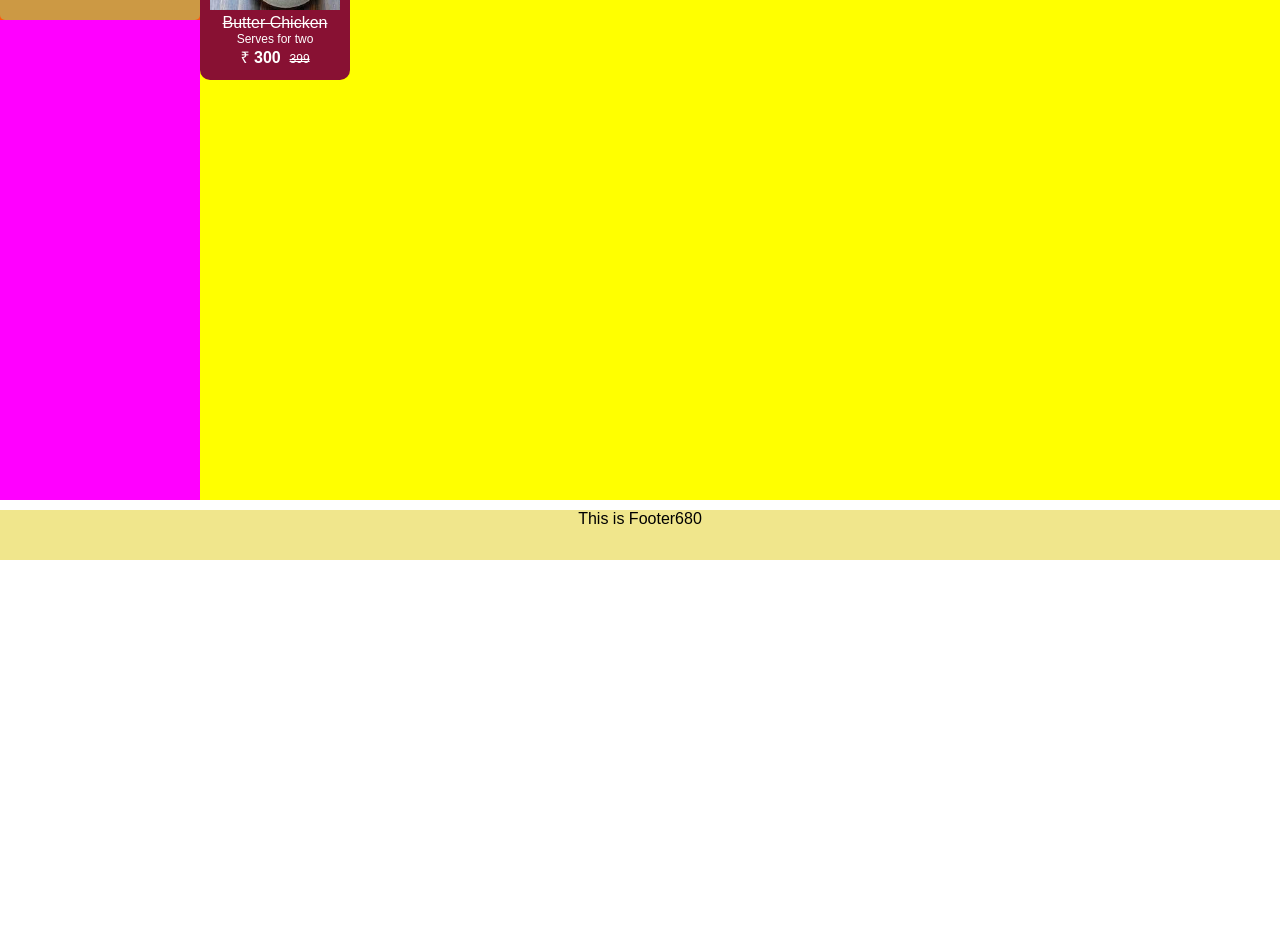
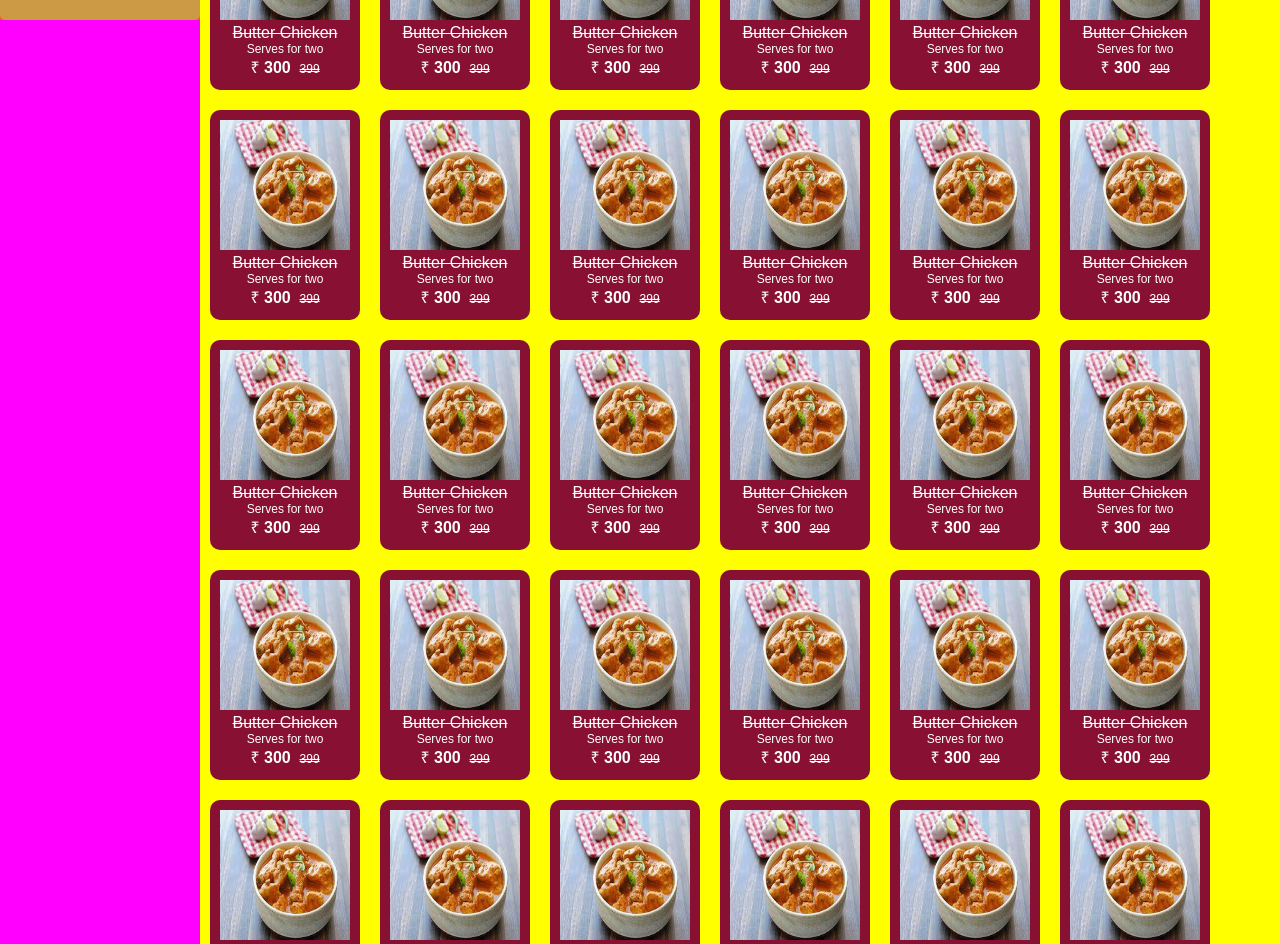
Before and after one commit to anurag97en/my-app, a React (Create React App) app: page /hotel_booking/book_food in a window 1280 px wide. Shown: the part 240-1184 px from the top of the page. Before the commit the page ends 800 px from the top, so only its background shows below. Built offline with nearby package versions, Linux system fonts and the light colour scheme.

Commit message:
Table chair design added

```diff
--- a/src/components/HotelBooking/FoodCard/index.js
+++ b/src/components/HotelBooking/FoodCard/index.js
@@ -7,6 +7,7 @@ let parentCard = {
   borderRadius: "10px",
   textAlign: "center",
   color: "white",
+  margin:"10px"
 };
 
 let subTitleStyle = { fontSize: "12px" };
--- /dev/null
+++ b/src/components/HotelBooking/TableSeating/LeftChair.js
@@ -0,0 +1,49 @@
+import React from "react";
+import chair from "../../../assets/svg/chair.svg";
+let parentCard = {
+  width: "150px",
+  height: "210px",
+  backgroundColor: "#881133",
+  borderRadius: "10px",
+  textAlign: "center",
+  color: "white",
+};
+
+let subTitleStyle = { fontSize: "12px" };
+let priceStyle = { fontWeight: "bold" };
+let mrpStyle = { textDecorationStyle: "double", fontSize: "12px" };
+const LeftChair = (props) => {
+  return (
+    <div>
+      <div>
+        <img
+          height="20px"
+          width="20px"
+          src={chair}
+          alt="butterChicken"
+          style={{ marginTop: "10px", transform: "rotate(-90deg)" }}
+        />
+      </div>
+      <div>
+        <img
+          height="20px"
+          width="20px"
+          src={chair}
+          alt="butterChicken"
+          style={{ marginTop: "10px", transform: "rotate(-90deg)" }}
+        />
+      </div>
+      <div>
+        <img
+          height="20px"
+          width="20px"
+          src={chair}
+          alt="butterChicken"
+          style={{ marginTop: "10px", transform: "rotate(-90deg)" }}
+        />
+      </div>
+    </div>
+  );
+};
+
+export default LeftChair;
--- /dev/null
+++ b/src/components/HotelBooking/TableSeating/RightChair.js
@@ -0,0 +1,49 @@
+import React from "react";
+import chair from "../../../assets/svg/chair.svg";
+let parentCard = {
+  width: "150px",
+  height: "210px",
+  backgroundColor: "#881133",
+  borderRadius: "10px",
+  textAlign: "center",
+  color: "white",
+};
+
+let subTitleStyle = { fontSize: "12px" };
+let priceStyle = { fontWeight: "bold" };
+let mrpStyle = { textDecorationStyle: "double", fontSize: "12px" };
+const RightChair = (props) => {
+  return (
+    <div>
+      <div>
+        <img
+          height="20px"
+          width="20px"
+          src={chair}
+          alt="butterChicken"
+          style={{ marginTop: "10px", transform: "rotate(90deg)" }}
+        />
+      </div>
+      <div>
+        <img
+          height="20px"
+          width="20px"
+          src={chair}
+          alt="butterChicken"
+          style={{ marginTop: "10px", transform: "rotate(90deg)" }}
+        />
+      </div>
+      <div>
+        <img
+          height="20px"
+          width="20px"
+          src={chair}
+          alt="butterChicken"
+          style={{ marginTop: "10px", transform: "rotate(90deg)" }}
+        />
+      </div>
+    </div>
+  );
+};
+
+export default RightChair;
--- /dev/null
+++ b/src/components/HotelBooking/TableSeating/index.js
@@ -0,0 +1,29 @@
+import React from "react";
+import chair from "../../../assets/svg/chair.svg";
+import LeftChair from "./LeftChair";
+import RightChair from "./RightChair";
+let parentCard = { display: "flex", flex: "wrap", padding:"10px" };
+let table = {
+  width: "50px",
+  height: "105px",
+  backgroundColor: "#881133",
+  borderRadius: "10px",
+  textAlign: "center",
+  color: "white",
+};
+
+let subTitleStyle = { fontSize: "12px" };
+let priceStyle = { fontWeight: "bold" };
+let mrpStyle = { textDecorationStyle: "double", fontSize: "12px" };
+
+export const TableSeating = (props) => {
+  return (
+    <div style={parentCard}>
+      <LeftChair />
+      <div style={table}>
+
+      </div>
+      <RightChair/>
+    </div>
+  );
+};
--- a/src/routes/HotelBooking/BookFood/index.js
+++ b/src/routes/HotelBooking/BookFood/index.js
@@ -3,8 +3,193 @@ import { PopOver } from "../../../components/ReusableComponents/PopOver";
 import { FoodCard } from "../../../components/HotelBooking/FoodCard";
 const BookFood = () => {
   return (
-    <div >
-    <FoodCard title="Butter Chicken" price="300" subTitle="Serves for two" mrp="399"/>
+    <div style={{ display: "flex", flexWrap: "wrap" }}>
+      <FoodCard
+        title="Butter Chicken"
+        price="300"
+        subTitle="Serves for two"
+        mrp="399"
+      />
+      <FoodCard
+        title="Butter Chicken"
+        price="300"
+        subTitle="Serves for two"
+        mrp="399"
+      />
+      <FoodCard
+        title="Butter Chicken"
+        price="300"
+        subTitle="Serves for two"
+        mrp="399"
+      />
+      <FoodCard
+        title="Butter Chicken"
+        price="300"
+        subTitle="Serves for two"
+        mrp="399"
+      />
+      <FoodCard
+        title="Butter Chicken"
+        price="300"
+        subTitle="Serves for two"
+        mrp="399"
+      />
+      <FoodCard
+        title="Butter Chicken"
+        price="300"
+        subTitle="Serves for two"
+        mrp="399"
+      />
+      <FoodCard
+        title="Butter Chicken"
+        price="300"
+        subTitle="Serves for two"
+        mrp="399"
+      />
+      <FoodCard
+        title="Butter Chicken"
+        price="300"
+        subTitle="Serves for two"
+        mrp="399"
+      />
+      <FoodCard
+        title="Butter Chicken"
+        price="300"
+        subTitle="Serves for two"
+        mrp="399"
+      />
+      <FoodCard
+        title="Butter Chicken"
+        price="300"
+        subTitle="Serves for two"
+        mrp="399"
+      />
+      <FoodCard
+        title="Butter Chicken"
+        price="300"
+        subTitle="Serves for two"
+        mrp="399"
+      />
+      <FoodCard
+        title="Butter Chicken"
+        price="300"
+        subTitle="Serves for two"
+        mrp="399"
+      />
+      <FoodCard
+        title="Butter Chicken"
+        price="300"
+        subTitle="Serves for two"
+        mrp="399"
+      />
+      <FoodCard
+        title="Butter Chicken"
+        price="300"
+        subTitle="Serves for two"
+        mrp="399"
+      />
+      <FoodCard
+        title="Butter Chicken"
+        price="300"
+        subTitle="Serves for two"
+        mrp="399"
+      />
+      <FoodCard
+        title="Butter Chicken"
+        price="300"
+        subTitle="Serves for two"
+        mrp="399"
+      />
+      <FoodCard
+        title="Butter Chicken"
+        price="300"
+        subTitle="Serves for two"
+        mrp="399"
+      />
+      <FoodCard
+        title="Butter Chicken"
+        price="300"
+        subTitle="Serves for two"
+        mrp="399"
+      />
+      <FoodCard
+        title="Butter Chicken"
+        price="300"
+        subTitle="Serves for two"
+        mrp="399"
+      />
+      <FoodCard
+        title="Butter Chicken"
+        price="300"
+        subTitle="Serves for two"
+        mrp="399"
+      />
+      <FoodCard
+        title="Butter Chicken"
+        price="300"
+        subTitle="Serves for two"
+        mrp="399"
+      />
+      <FoodCard
+        title="Butter Chicken"
+        price="300"
+        subTitle="Serves for two"
+        mrp="399"
+      />
+      <FoodCard
+        title="Butter Chicken"
+        price="300"
+        subTitle="Serves for two"
+        mrp="399"
+      />
+      <FoodCard
+        title="Butter Chicken"
+        price="300"
+        subTitle="Serves for two"
+        mrp="399"
+      />
+      <FoodCard
+        title="Butter Chicken"
+        price="300"
+        subTitle="Serves for two"
+        mrp="399"
+      />
+      <FoodCard
+        title="Butter Chicken"
+        price="300"
+        subTitle="Serves for two"
+        mrp="399"
+      />
+      <FoodCard
+        title="Butter Chicken"
+        price="300"
+        subTitle="Serves for two"
+        mrp="399"
+      />
+      <FoodCard
+        title="Butter Chicken"
+        price="300"
+        subTitle="Serves for two"
+        mrp="399"
+      />
+      <FoodCard
+        title="Butter Chicken"
+        price="300"
+        subTitle="Serves for two"
+        mrp="399"
+      />
+      <FoodCard
+        title="Butter Chicken"
+        price="300"
+        subTitle="Serves for two"
+        mrp="399"
+      />
+      <FoodCard
+        title="Butter Chicken"
+        price="300"
+        subTitle="Serves for two"
+        mrp="399"
+      />
     </div>
   );
 };
--- a/src/routes/HotelBooking/BookSeat/index.js
+++ b/src/routes/HotelBooking/BookSeat/index.js
@@ -1,20 +1,30 @@
 import React from "react";
 import { PopOver } from "../../../components/ReusableComponents/PopOver";
-import Chair from "../../../assets/svg/chair.svg"
+// import Chair from "../../../assets/svg/chair.svg"
+import { TableSeating } from "../../../components/HotelBooking/TableSeating";
 const BookSeat = () => {
   return (
-    <div >
-    This is my book seat component
-    <img
-        height="130px"
-        width="130px"
-        src={Chair}
-        alt="butterChicken"
-        style={{ marginTop: "10px" }}
-      />
-    {/* {} */}
-    {/* <Chair/> */}
-    {/* <PopOver/> */}
+    <div style={{ display: "flex", flexWrap:"wrap" }}>
+      <TableSeating />
+      <TableSeating />
+      <TableSeating />
+      <TableSeating />
+      <TableSeating />
+      <TableSeating />
+      <TableSeating />
+      <TableSeating />
+      <TableSeating />
+      <TableSeating />
+      <TableSeating />
+      <TableSeating />
+      <TableSeating />
+      <TableSeating />
+      <TableSeating />
+      <TableSeating />
+      <TableSeating />
+      <TableSeating />
+      <TableSeating />
+      <TableSeating />
     </div>
   );
 };
```
